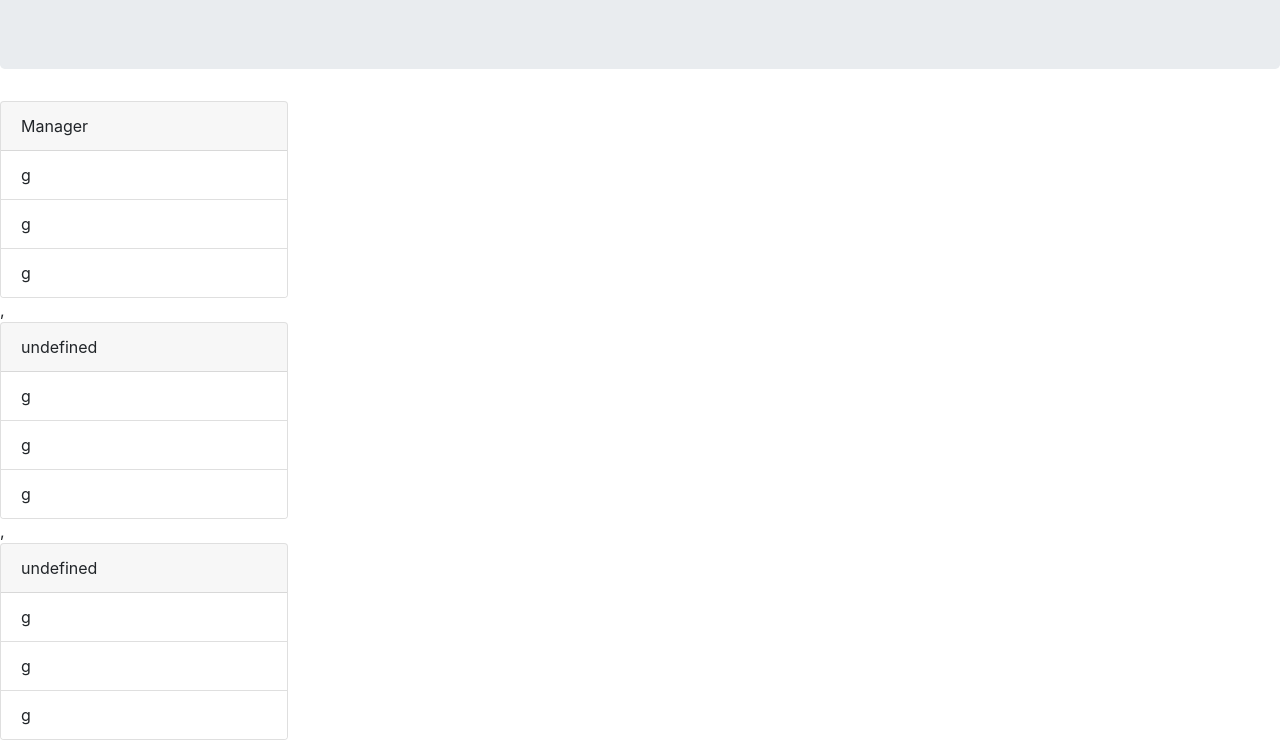
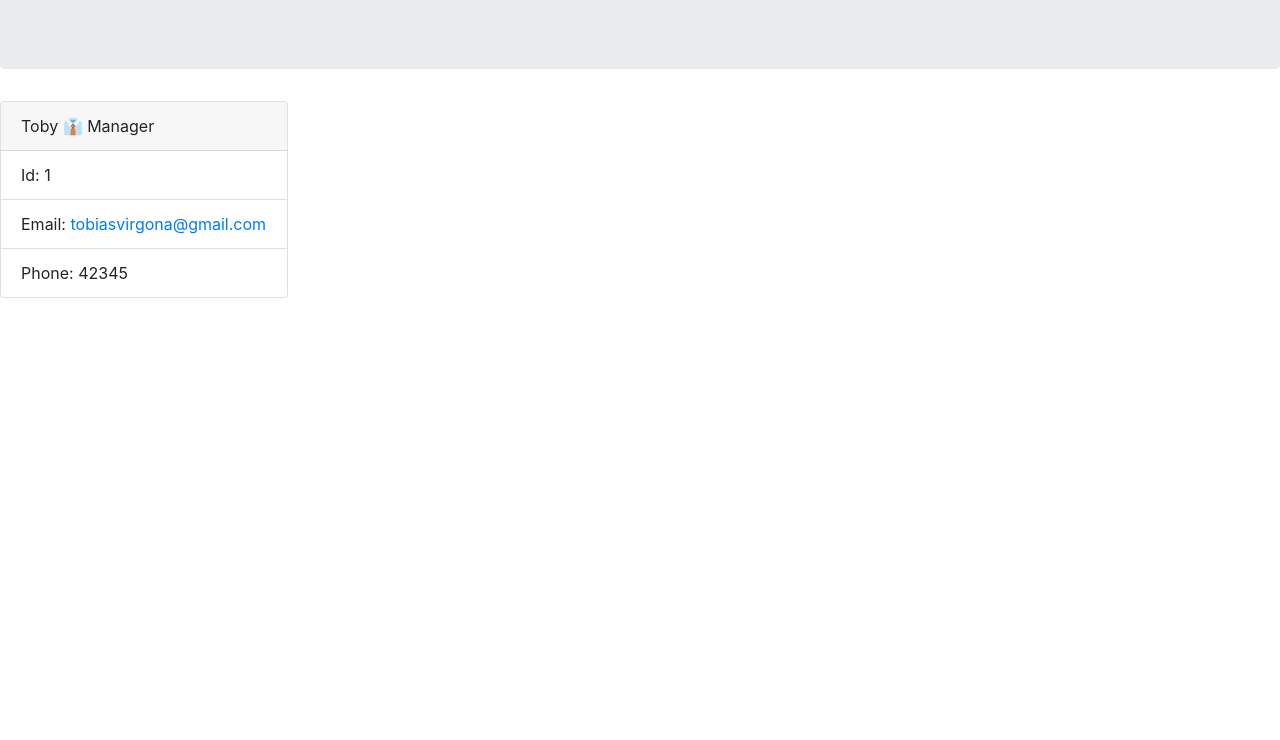
Before and after one commit to Virgona/Team-Profile-Generator, a website: page team.html in a window 1280 px wide. Shown: the part 134-874 px from the top of the page. After the commit the page ends 800 px from the top, so only its background shows below. Drawn offline with nearby package versions, Linux system fonts and the light colour scheme.

Commit message:
links on webpage work and has emojis!

```diff
--- a/index.js
+++ b/index.js
@@ -118,7 +118,6 @@ function createTeam() {
                 case 'Intern':
                     return createIntern();
                 case 'Exit':
-                    console.log(members)
                     return generateHtml('team.html', members);
             }
 
--- a/team.html
+++ b/team.html
@@ -16,30 +16,13 @@
         </div>
         <div class="team"><div class="card" style="width: 18rem;">
     <div class="card-header">
-      Manager
+    Toby
+    &#128084; Manager
     </div>
     <ul class="list-group list-group-flush">
-      <li class="list-group-item">g</li>
-      <li class="list-group-item">g</li>
-      <li class="list-group-item">g</li>
-    </ul>
-  </div>,<div class="card" style="width: 18rem;">
-    <div class="card-header">
-      undefined
-    </div>
-    <ul class="list-group list-group-flush">
-      <li class="list-group-item">g</li>
-      <li class="list-group-item">g</li>
-      <li class="list-group-item">g</li>
-    </ul>
-  </div>,<div class="card" style="width: 18rem;">
-    <div class="card-header">
-      undefined
-    </div>
-    <ul class="list-group list-group-flush">
-      <li class="list-group-item">g</li>
-      <li class="list-group-item">g</li>
-      <li class="list-group-item">g</li>
+      <li class="list-group-item">Id: 1</li>
+      <li class="list-group-item">Email: <a href="mailto:tobiasvirgona@gmail.com">tobiasvirgona@gmail.com</a></li>
+      <li class="list-group-item">Phone: 42345</li>
     </ul>
   </div></div>
 
```
Also changed, not shown: src/html.js (+15 -12 lines).
